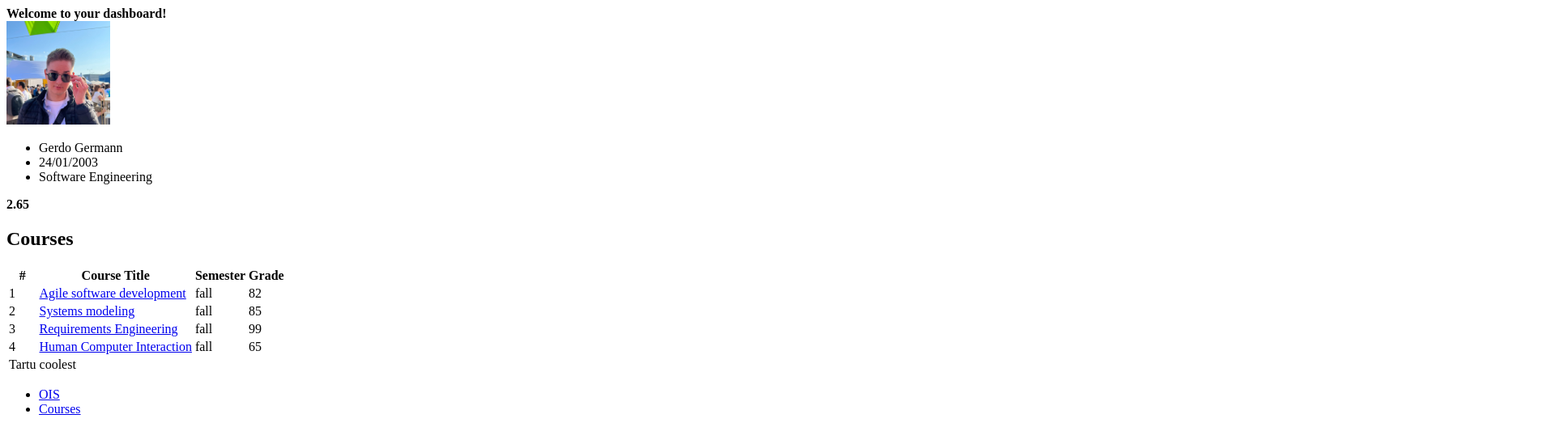
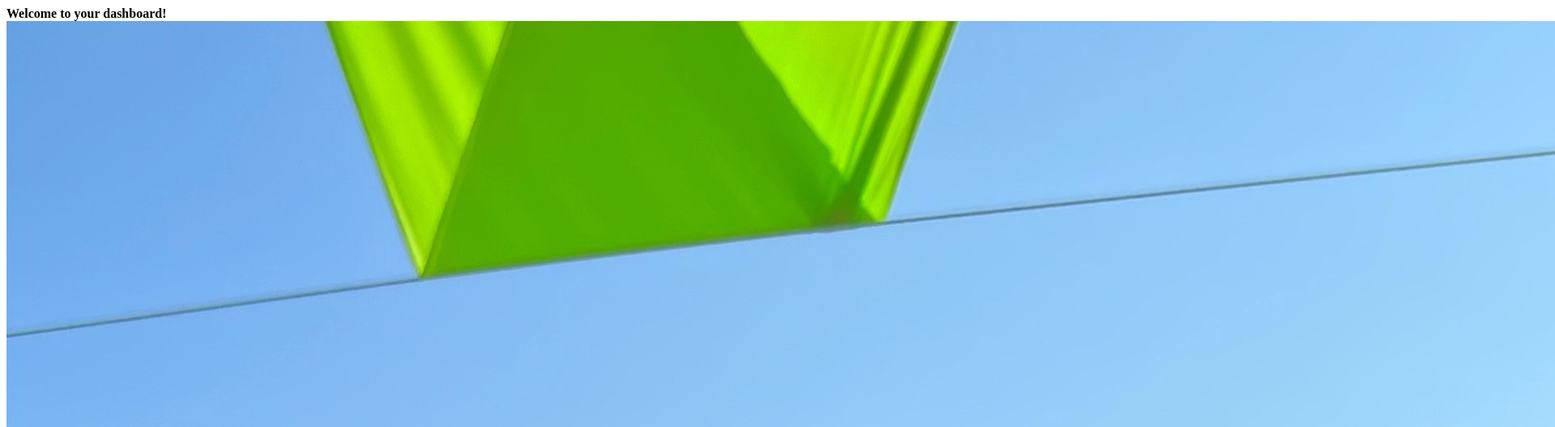
Before and after one commit to gerdogermann/WAD_ggermann, a plain HTML site: page index.html in a window 1280 px wide. Shown: the top 528 px of the page at 81% size, 1920 px wide, since content can reach past the window. Drawn offline with Linux system fonts and the light colour scheme.

Commit message:
finish praks 2_vol3

```diff
--- a/index.html
+++ b/index.html
@@ -3,7 +3,7 @@
 <head>
     <meta charset="UTF-8">
     <meta name="viewport" content="width=device-width, initial-scale=1.0">
-    <link rel="icon" href="res/images/favicon.ico">
+    <link rel="icon" href="res/images/Favicon.ico">
     <title>My Dashboard</title>
 </head>
 <body>
@@ -12,13 +12,13 @@
 </header>
 <div>
     <div>
-        <img src="res/images/pilt.jpg" width="128" height="128" alt="My picture">
+        <img src="res/images/pilt.jpg" width="2266" height="2266" alt="My picture">
     </div>
     <div>
         <ul>
             <li>Gerdo Germann</li>
             <li> 24/01/2003</li>
-            <li> Software Engineering </li>
+            <li> Software Engineering</li>
         </ul>
     </div>
     <div>
@@ -45,19 +45,19 @@
         </tr>
         <tr>
             <td>2</td>
-            <td> <a href="https://courses.cs.ut.ee/2023/systemsmodelling/fall" target="_blank">Systems modeling</a> </td>
+            <td><a href="https://courses.cs.ut.ee/2023/systemsmodelling/fall" target="_blank">Systems modeling</a></td>
             <td>fall</td>
             <td>85</td>
         </tr>
         <tr>
             <td>3</td>
-            <td> <a href="https://courses.cs.ut.ee/2023/RE/fall" target="_blank"> Requirements Engineering</a> </td>
+            <td><a href="https://courses.cs.ut.ee/2023/RE/fall" target="_blank"> Requirements Engineering</a></td>
             <td>fall</td>
             <td>99</td>
         </tr>
         <tr>
             <td>4</td>
-            <td> <a href="https://courses.cs.ut.ee/2023/HCI/fall" target="_blank">Human Computer Interaction</a> </td>
+            <td><a href="https://courses.cs.ut.ee/2023/HCI/fall" target="_blank">Human Computer Interaction</a></td>
             <td>fall</td>
             <td>65</td>
         </tr>
@@ -66,8 +66,8 @@
         <tr>
             <td>Tartu</td>
             <td>coolest</td>
-            <td> </td>
-            <td> </td>
+            <td></td>
+            <td></td>
         </tr>
         </tfoot>
     </table>
@@ -82,6 +82,7 @@
         </li>
     </ul>
 </footer>
+<!--suppress HtmlUnknownTarget -->
 <form action="/action_page.php">
     <label for="cTitle">Course Title:</label><br>
     <input type="text" id="cTitle" value=""><br>
```
